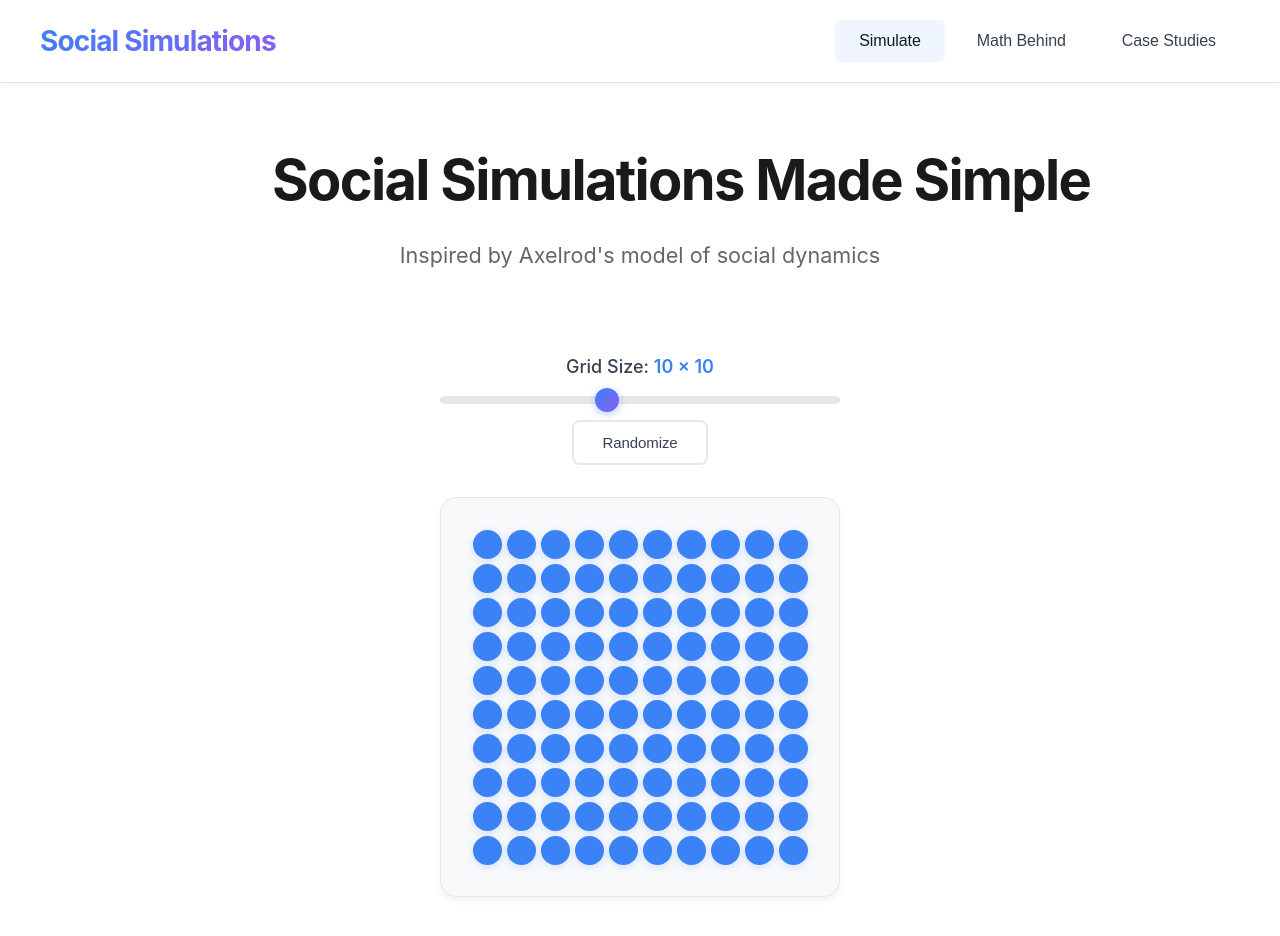
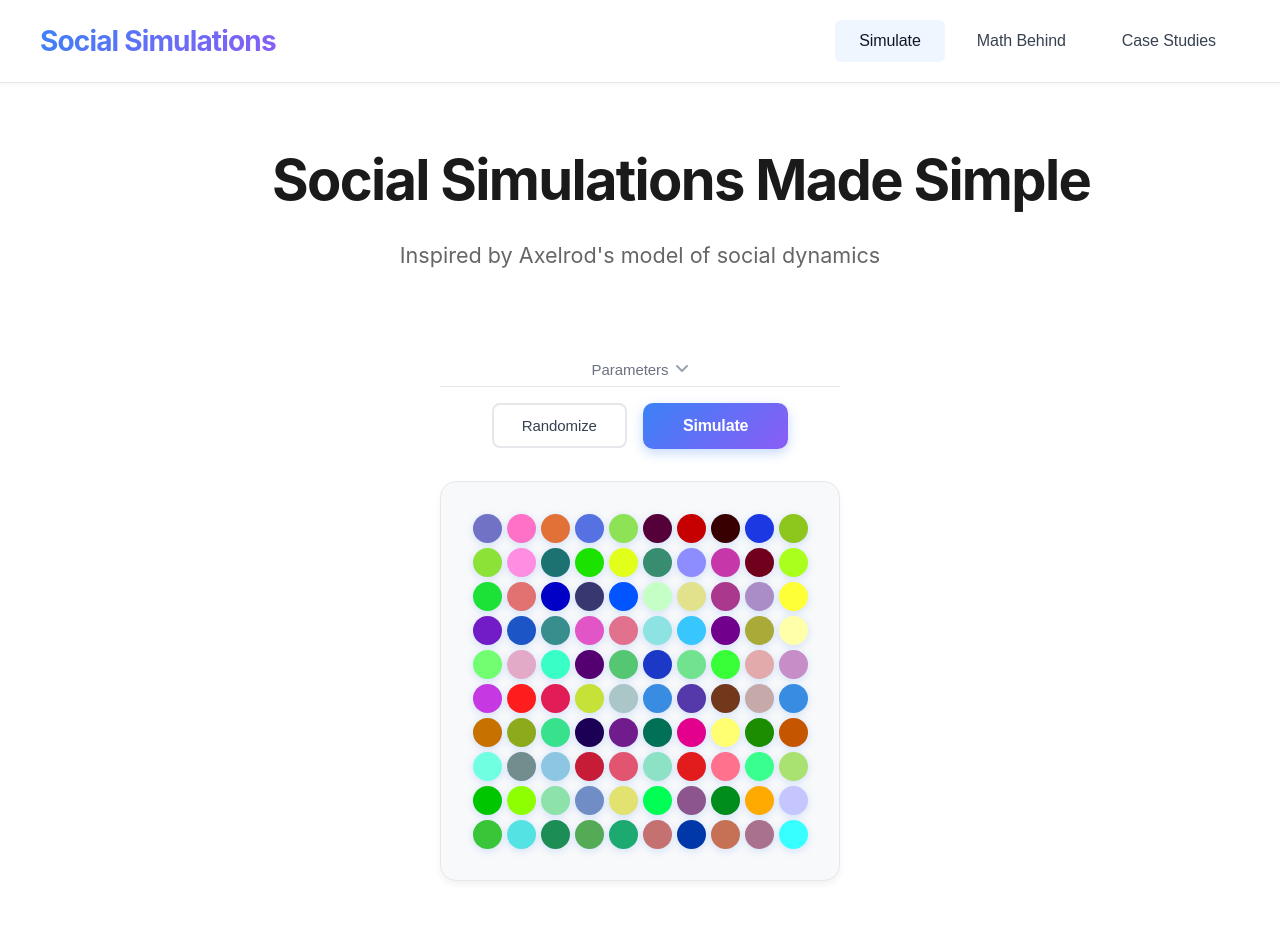
Before and after one commit to MartinZust123/social-simulations, a React (Vite) app: page / in a window 1280 px wide. Shown: the top 936 px of the page. Built offline with nearby package versions, Linux system fonts and the light colour scheme.

Commit message:
Simulation enabled

```diff
--- a/src/App.css
+++ b/src/App.css
@@ -105,7 +105,13 @@
   align-items: center;
   gap: 1rem;
   width: 100%;
-  max-width: 400px;
+  max-width: 600px;
+}
+
+.button-group {
+  display: flex;
+  gap: 1rem;
+  align-items: center;
 }
 
 .control-label {
@@ -179,6 +185,63 @@
   color: #111827;
   background: #f9fafb;
   border-color: #d1d5db;
+}
+
+.simulate-button {
+  padding: 0.875rem 2.5rem;
+  font-size: 1rem;
+  font-weight: 600;
+  color: #ffffff;
+  background: linear-gradient(135deg, #3b82f6 0%, #8b5cf6 100%);
+  border: none;
+  border-radius: 10px;
+  cursor: pointer;
+  box-shadow: 0 4px 12px rgba(59, 130, 246, 0.3);
+  transition: all 0.2s ease;
+  letter-spacing: -0.01em;
+}
+
+.simulate-button:hover {
+  transform: translateY(-2px);
+  box-shadow: 0 6px 16px rgba(59, 130, 246, 0.4);
+}
+
+.parameters-toggle {
+  width: 100%;
+  padding: 0.5rem 0;
+  font-size: 0.9375rem;
+  font-weight: 500;
+  color: #6b7280;
+  background: transparent;
+  border: none;
+  border-bottom: 1px solid #e5e7eb;
+  cursor: pointer;
+  transition: all 0.2s ease;
+  letter-spacing: -0.005em;
+  text-align: center;
+  display: flex;
+  justify-content: center;
+  align-items: center;
+  gap: 0.5rem;
+}
+
+.parameters-toggle:hover {
+  color: #374151;
+  border-bottom-color: #d1d5db;
+}
+
+.toggle-icon {
+  color: #9ca3af;
+  transition: transform 0.2s ease;
+}
+
+.parameters-panel {
+  width: 100%;
+  display: flex;
+  flex-direction: column;
+  align-items: center;
+  gap: 1rem;
+  padding-top: 1rem;
 }
 
 .grid-container {
--- a/src/App.jsx
+++ b/src/App.jsx
@@ -1,10 +1,14 @@
-import { useState, useMemo } from 'react'
+import { useState, useMemo, useEffect, useRef } from 'react'
 import './App.css'
 
 function App() {
   const [activeTab, setActiveTab] = useState('simulate');
   const [gridSize, setGridSize] = useState(10);
   const [nodeFeatures, setNodeFeatures] = useState({});
+  const [isSimulating, setIsSimulating] = useState(false);
+  const [stepTime, setStepTime] = useState(0.001); // Step time in seconds
+  const [showParameters, setShowParameters] = useState(false);
+  const intervalRef = useRef(null);
 
   const F = 3; // Number of features
   const q = 9; // Number of possible values (0 to q)
@@ -18,6 +22,11 @@ function App() {
     setNodeFeatures(features);
   };
 
+  // Randomize on initial render
+  useEffect(() => {
+    randomizeFeatures();
+  }, []);
+
   // Get RGB color from node features
   const getNodeColor = (nodeId) => {
     const features = nodeFeatures[nodeId];
@@ -28,6 +37,143 @@ function App() {
     const b = Math.floor((features[2] / q) * 255);
     return `rgb(${r}, ${g}, ${b})`;
   };
+
+  // Get neighbors of a node (up, down, left, right)
+  const getNeighbors = (nodeId) => {
+    const row = Math.floor(nodeId / gridSize);
+    const col = nodeId % gridSize;
+    const neighbors = [];
+
+    // Up
+    if (row > 0) neighbors.push(nodeId - gridSize);
+    // Down
+    if (row < gridSize - 1) neighbors.push(nodeId + gridSize);
+    // Left
+    if (col > 0) neighbors.push(nodeId - 1);
+    // Right
+    if (col < gridSize - 1) neighbors.push(nodeId + 1);
+
+    return neighbors;
+  };
+
+  // Check if two nodes can interact (have 1 to F-1 common features)
+  const canInteract = (features1, features2) => {
+    let commonCount = 0;
+    for (let i = 0; i < F; i++) {
+      if (features1[i] === features2[i]) commonCount++;
+    }
+    // Can interact if they have 1 or 2 common features (not 0 or 3)
+    return commonCount > 0 && commonCount < F;
+  };
+
+  // Check if simulation has reached absorbing state
+  const checkAbsorbingState = (features) => {
+    const totalNodes = gridSize * gridSize;
+
+    // Check all neighbor pairs
+    for (let nodeId = 0; nodeId < totalNodes; nodeId++) {
+      const neighbors = getNeighbors(nodeId);
+      const nodeFeats = features[nodeId];
+
+      for (const neighborId of neighbors) {
+        const neighborFeats = features[neighborId];
+
+        // Check if this pair can still interact
+        if (canInteract(nodeFeats, neighborFeats)) {
+          return false; // Found a pair that can interact, not absorbing
+        }
+      }
+    }
+
+    return true; // No pairs can interact, absorbing state reached
+  };
+
+  // Perform one simulation step
+  const simulationStep = () => {
+    setNodeFeatures((prevFeatures) => {
+      // If no features initialized, do nothing
+      if (Object.keys(prevFeatures).length === 0) return prevFeatures;
+
+      // Check if already in absorbing state
+      if (checkAbsorbingState(prevFeatures)) {
+        setIsSimulating(false);
+        return prevFeatures;
+      }
+
+      // 1. Select random node
+      const totalNodes = gridSize * gridSize;
+      const randomNode = Math.floor(Math.random() * totalNodes);
+
+      // 2. Get neighbors and select one randomly
+      const neighbors = getNeighbors(randomNode);
+      if (neighbors.length === 0) return prevFeatures;
+      const randomNeighbor = neighbors[Math.floor(Math.random() * neighbors.length)];
+
+      const node1Features = prevFeatures[randomNode];
+      const node2Features = prevFeatures[randomNeighbor];
+
+      // 3. Compare features - find differences
+      const differences = [];
+      let commonCount = 0;
+      for (let i = 0; i < F; i++) {
+        if (node1Features[i] === node2Features[i]) {
+          commonCount++;
+        } else {
+          differences.push(i);
+        }
+      }
+
+      // If all same or all different, do nothing
+      if (differences.length === 0 || differences.length === F) {
+        return prevFeatures;
+      }
+
+      // 4. Decide interaction based on probability
+      const interactionProbability = commonCount / F;
+      if (Math.random() > interactionProbability) {
+        return prevFeatures; // No interaction
+      }
+
+      // 5. Interaction occurs - select random different feature
+      const selectedFeatureIndex = differences[Math.floor(Math.random() * differences.length)];
+
+      // Randomly select dominator (50/50)
+      const dominator = Math.random() < 0.5 ? randomNode : randomNeighbor;
+      const receiver = dominator === randomNode ? randomNeighbor : randomNode;
+
+      // Update receiver's feature to match dominator
+      const newFeatures = { ...prevFeatures };
+      newFeatures[receiver] = [...prevFeatures[receiver]];
+      newFeatures[receiver][selectedFeatureIndex] = prevFeatures[dominator][selectedFeatureIndex];
+
+      return newFeatures;
+    });
+  };
+
+  // Toggle simulation
+  const toggleSimulation = () => {
+    setIsSimulating(!isSimulating);
+  };
+
+  // Effect to handle simulation interval
+  useEffect(() => {
+    if (isSimulating) {
+      intervalRef.current = setInterval(() => {
+        simulationStep();
+      }, stepTime * 1000); // Convert seconds to milliseconds
+    } else {
+      if (intervalRef.current) {
+        clearInterval(intervalRef.current);
+        intervalRef.current = null;
+      }
+    }
+
+    return () => {
+      if (intervalRef.current) {
+        clearInterval(intervalRef.current);
+      }
+    };
+  }, [isSimulating, gridSize, stepTime]);
 
   // Memoize all calculations to prevent partial renders
   const gridConfig = useMemo(() => {
@@ -95,6 +241,22 @@ function App() {
 
       <main className="main-content">
         <div className="controls">
+          <button
+            className="parameters-toggle"
+            onClick={() => setShowParameters(!showParameters)}
+          >
+            Parameters
+            <svg className="toggle-icon" width="12" height="8" viewBox="0 0 12 8" fill="none">
+              {showParameters ? (
+                <path d="M1 7L6 2L11 7" stroke="currentColor" strokeWidth="2" strokeLinecap="round" strokeLinejoin="round"/>
+              ) : (
+                <path d="M1 1L6 6L11 1" stroke="currentColor" strokeWidth="2" strokeLinecap="round" strokeLinejoin="round"/>
+              )}
+            </svg>
+          </button>
+
+          {showParameters && (
+            <div className="parameters-panel">
               <label className="control-label">
                 Grid Size: <span className="grid-size-value">{gridSize} × {gridSize}</span>
               </label>
@@ -106,9 +268,29 @@ function App() {
                 onChange={(e) => setGridSize(Number(e.target.value))}
                 className="slider"
               />
+              <label className="control-label">
+                Step Time: <span className="grid-size-value">{stepTime.toFixed(5)}s</span>
+              </label>
+              <input
+                type="range"
+                min="0.00001"
+                max="0.1"
+                step="0.00001"
+                value={stepTime}
+                onChange={(e) => setStepTime(Number(e.target.value))}
+                className="slider"
+              />
+            </div>
+          )}
+
+          <div className="button-group">
             <button className="randomize-button" onClick={randomizeFeatures}>
               Randomize
             </button>
+            <button className="simulate-button" onClick={toggleSimulation}>
+              {isSimulating ? 'Stop' : 'Simulate'}
+            </button>
+          </div>
         </div>
 
         <div
```
Lines whose indentation alone changed are shown as unchanged.
